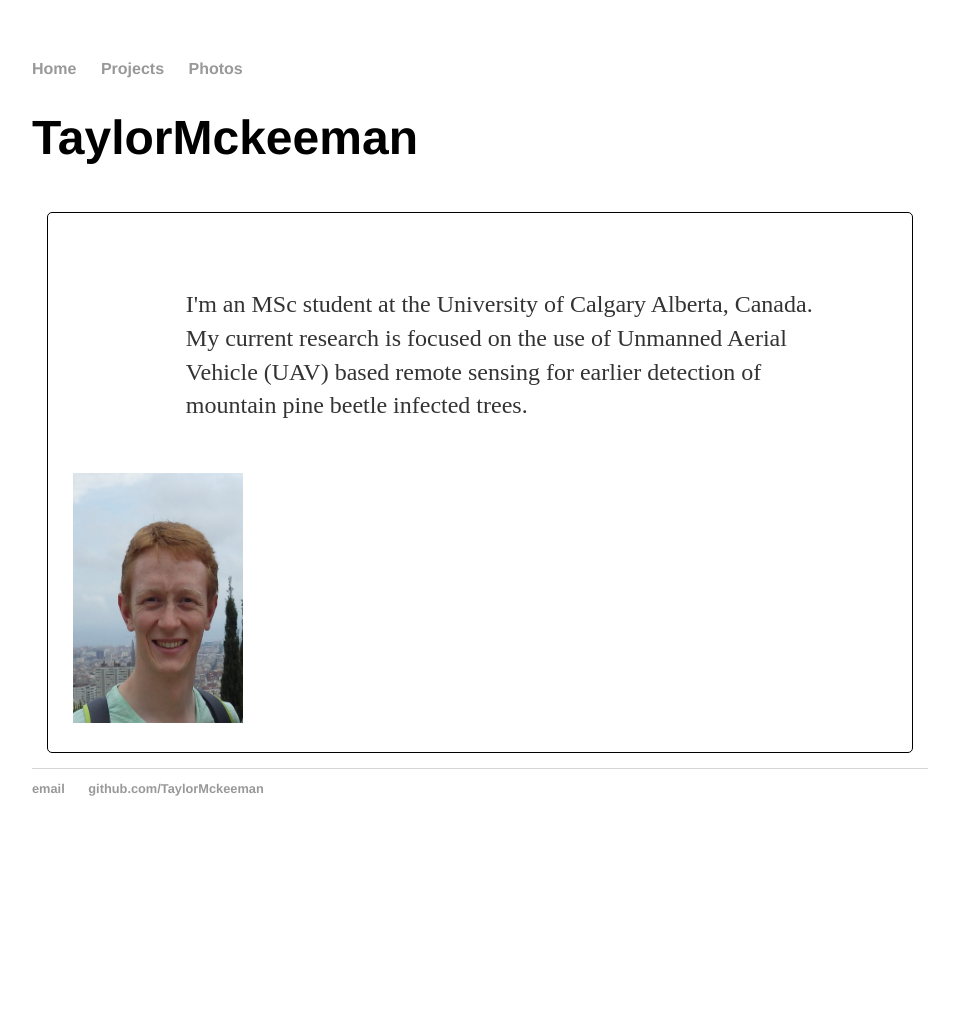
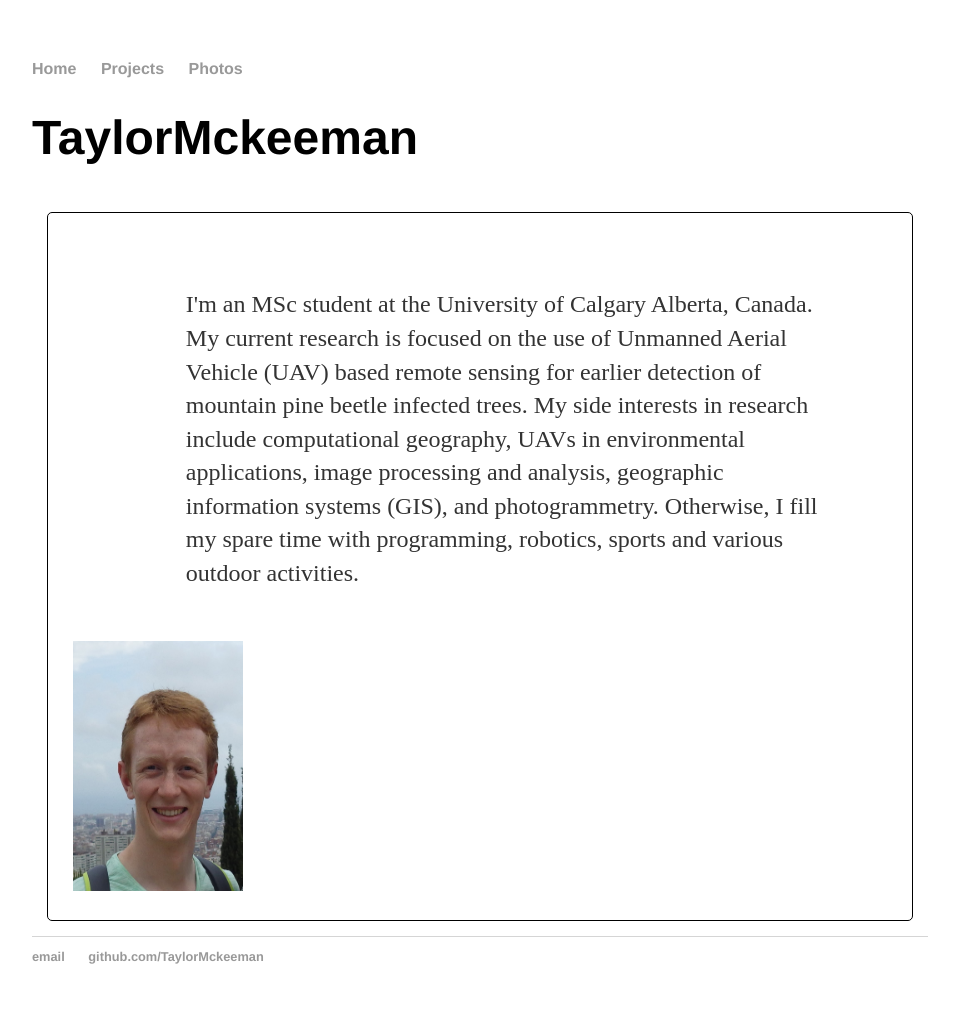
Before and after one commit to TaylorMckeeman/TaylorMckeeman.github.io, a Jekyll site: the page built from index.html, in a window 1280 px wide. Shown: the whole page, without its empty margins (160-1119 px from the left). Built offline with Jekyll 4.4.1, drawn with Linux system fonts in a browser that asks for light colours; before the commit the page ends 900 px from its top, so only the background shows below that.

Commit message:
Update index.html

```diff
--- a/index.html
+++ b/index.html
@@ -5,6 +5,8 @@ title: Taylor Mckeeman
 <h1>TaylorMckeeman</h1>
 <div class="blurb">
 	<p>I'm an MSc student at the University of Calgary Alberta, Canada. My current research is focused on the use of Unmanned
-		Aerial Vehicle (UAV) based remote sensing for earlier detection of mountain pine beetle infected trees.</p>
+		Aerial Vehicle (UAV) based remote sensing for earlier detection of mountain pine beetle infected trees. My side interests in research
+		include computational geography, UAVs in environmental applications, image processing and analysis, geographic information systems (GIS), and photogrammetry.
+		Otherwise, I fill my spare time with programming, robotics, sports and various outdoor activities.</p>
 	<img src="/resources/t.jpg" width="170" height="250"/>
 </div><!-- /.blurb -->
```
